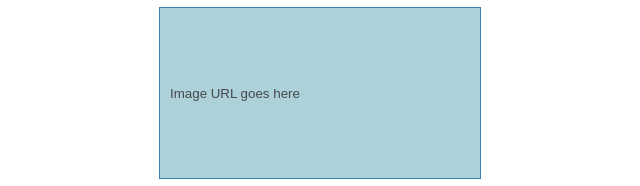
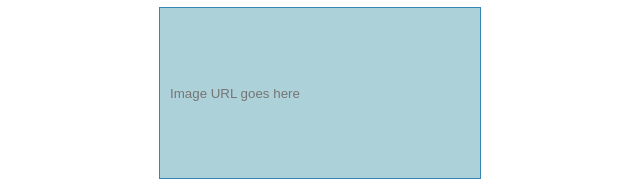
Before and after one commit to girlcodeakl/girlcode2018-term4, a website: page public/post.html in a window 1280 px wide. Shown: the part 250-436 px from the top of the page, 320-960 px from the left. Drawn offline with Linux system fonts and the light colour scheme.

Commit message:
made the URL have ghost text

```diff
--- a/public/post.html
+++ b/public/post.html
@@ -12,7 +12,7 @@
    </div>
       <form method="post" action="/posts">
           <input class="messageInput" type="text" name="message" placeholder="message goes here">
-          <input class="photoInput" type="text" name="photo" value="Image URL goes here">
+          <input class="photoInput" type="text" name="photo" placeholder="Image URL goes here">
           <input class="authorInput" type="text" name="name" placeholder="name">
           <input class="answer1" type="text" name="answer1" placeholder="Answer 1">
           <input class="answer2" type="text" name="answer2" placeholder="Answer 2">
```
